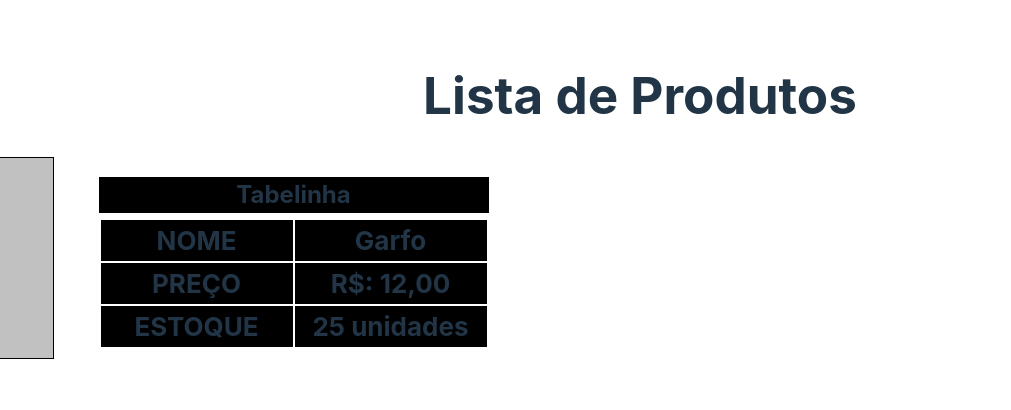
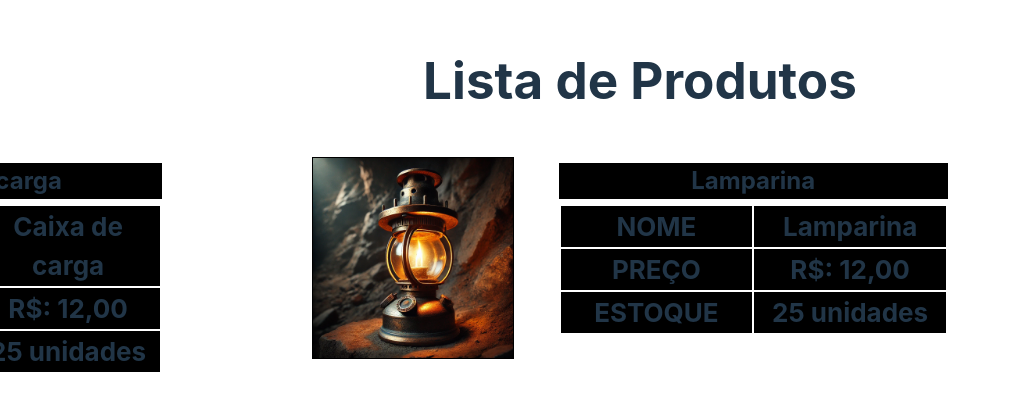
Before and after one commit to WilliamJardim/stock, a React (Vite) app in the folder frontend-react/: page / in a window 1280 px wide. Shown: the part 204-614 px from the top of the page, without its empty margins (0-1011 px from the left). Built offline with nearby package versions, Linux system fonts and the light colour scheme.

Commit message:
Exemplo de como vai ficar

```diff
--- a/frontend-react/src/pages/ListaProdutos/index.tsx
+++ b/frontend-react/src/pages/ListaProdutos/index.tsx
@@ -10,15 +10,41 @@ const ListaProdutos: React.FC = () => {
         <div className='produto'>
 
           <div className="foto">
-            <h2> Imagem </h2>
+            <img src="produtos/caixacarga.webp" alt="" className="src" />
           </div>
 
           <div className="dados">
-            <h2 className='titulo'> Tabelinha </h2>
+            <h2 className='titulo'> Caixa de carga </h2>
             <table className='tabela-dados'>
               <tr>
                 <td> NOME </td>
-                <td> Garfo </td>
+                <td> Caixa de carga </td>
+              </tr>
+              <tr>
+                <td> PREÇO </td>
+                <td> R$: 12,00 </td>
+              </tr>
+              <tr>
+                <td> ESTOQUE </td>
+                <td> 25 unidades </td>
+              </tr>
+            </table>
+          </div>
+
+        </div>
+
+        <div className='produto'>
+
+          <div className="foto">
+            <img src="produtos/lamparina.webp" alt="" className="src" />
+          </div>
+
+          <div className="dados">
+            <h2 className='titulo'> Lamparina </h2>
+            <table className='tabela-dados'>
+              <tr>
+                <td> NOME </td>
+                <td> Lamparina </td>
               </tr>
               <tr>
                 <td> PREÇO </td>
--- a/frontend-react/src/pages/ListaProdutos/style.scss
+++ b/frontend-react/src/pages/ListaProdutos/style.scss
@@ -18,6 +18,11 @@
             border: solid 1px black;
             background-color: rgba(131, 131, 131, 0.5);
             text-align: center;
+
+            img{
+                width: 200px;
+                height: 200px;
+            }
         }
 
         .dados{
```
Also changed, not shown: frontend-react/public/produtos/caixacarga.webp (added), frontend-react/public/produtos/lamparina.webp (added).
